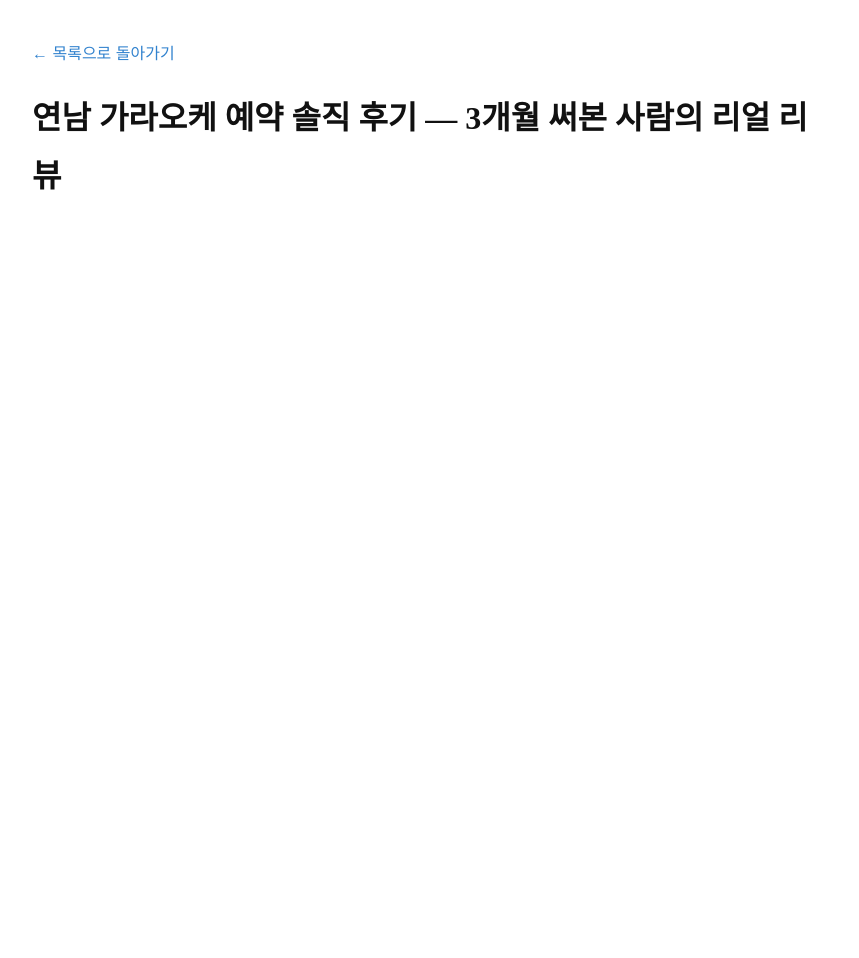
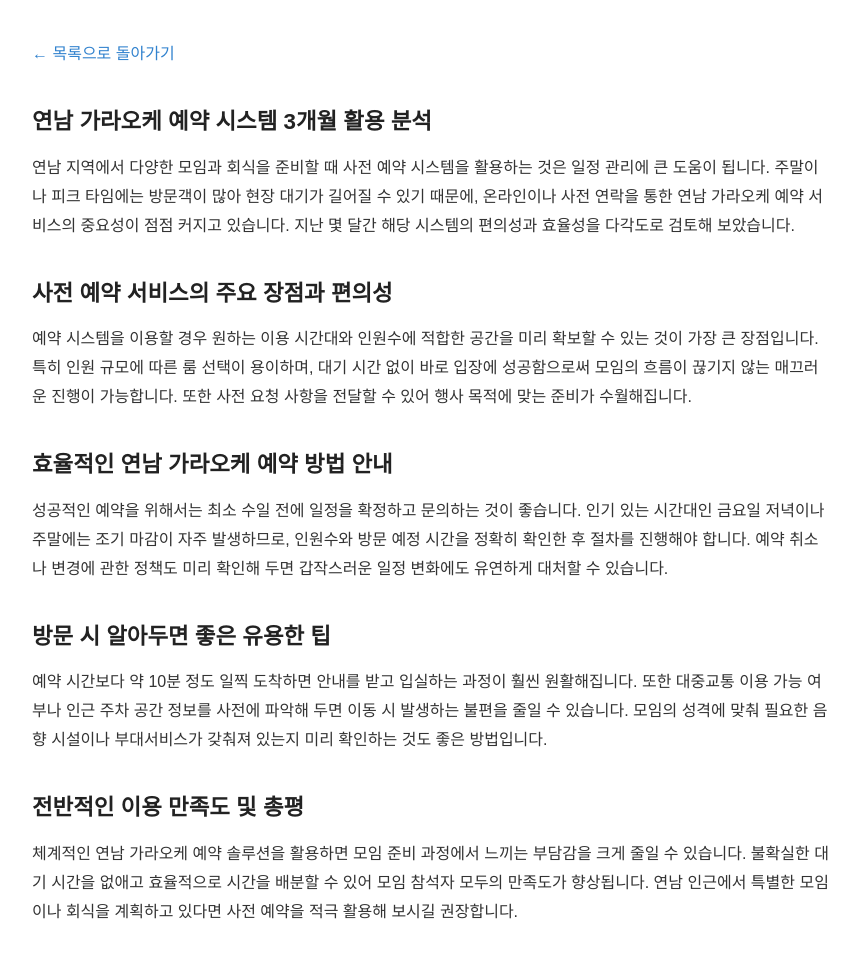
Before and after one commit to cosmos0111-cmyk/bp-t3b05-yn-karaoke-rsv-1, a plain HTML site: page posts/review-002-1pnph5p.html in a window 1280 px wide. Shown: the whole page, without its empty margins (208-1067 px from the left). Before the commit the page ends 800 px from the top, so only its background shows below. Drawn offline with Linux system fonts and the light colour scheme.

Commit message:
fix: 프롬프트 유출·한자 조각·반복 파손 제거 (2 files)

```diff
--- a/posts/review-002-1pnph5p.html
+++ b/posts/review-002-1pnph5p.html
@@ -22,9 +22,20 @@
     <a href="../index.html">← 목록으로 돌아가기</a>
   </header>
   <main>
-    <h1>연남 가라오케 예약 솔직 후기 — 3개월 써본 사람의 리얼 리뷰</h1>
-    <article>
+<h2>연남 가라오케 예약 시스템 3개월 활용 분석</h2>
+<p>연남 지역에서 다양한 모임과 회식을 준비할 때 사전 예약 시스템을 활용하는 것은 일정 관리에 큰 도움이 됩니다. 주말이나 피크 타임에는 방문객이 많아 현장 대기가 길어질 수 있기 때문에, 온라인이나 사전 연락을 통한 연남 가라오케 예약 서비스의 중요성이 점점 커지고 있습니다. 지난 몇 달간 해당 시스템의 편의성과 효율성을 다각도로 검토해 보았습니다.</p>
 
+<h2>사전 예약 서비스의 주요 장점과 편의성</h2>
+<p>예약 시스템을 이용할 경우 원하는 이용 시간대와 인원수에 적합한 공간을 미리 확보할 수 있는 것이 가장 큰 장점입니다. 특히 인원 규모에 따른 룸 선택이 용이하며, 대기 시간 없이 바로 입장에 성공함으로써 모임의 흐름이 끊기지 않는 매끄러운 진행이 가능합니다. 또한 사전 요청 사항을 전달할 수 있어 행사 목적에 맞는 준비가 수월해집니다.</p>
+
+<h2>효율적인 연남 가라오케 예약 방법 안내</h2>
+<p>성공적인 예약을 위해서는 최소 수일 전에 일정을 확정하고 문의하는 것이 좋습니다. 인기 있는 시간대인 금요일 저녁이나 주말에는 조기 마감이 자주 발생하므로, 인원수와 방문 예정 시간을 정확히 확인한 후 절차를 진행해야 합니다. 예약 취소나 변경에 관한 정책도 미리 확인해 두면 갑작스러운 일정 변화에도 유연하게 대처할 수 있습니다.</p>
+
+<h2>방문 시 알아두면 좋은 유용한 팁</h2>
+<p>예약 시간보다 약 10분 정도 일찍 도착하면 안내를 받고 입실하는 과정이 훨씬 원활해집니다. 또한 대중교통 이용 가능 여부나 인근 주차 공간 정보를 사전에 파악해 두면 이동 시 발생하는 불편을 줄일 수 있습니다. 모임의 성격에 맞춰 필요한 음향 시설이나 부대서비스가 갖춰져 있는지 미리 확인하는 것도 좋은 방법입니다.</p>
+
+<h2>전반적인 이용 만족도 및 총평</h2>
+<p>체계적인 연남 가라오케 예약 솔루션을 활용하면 모임 준비 과정에서 느끼는 부담감을 크게 줄일 수 있습니다. 불확실한 대기 시간을 없애고 효율적으로 시간을 배분할 수 있어 모임 참석자 모두의 만족도가 향상됩니다. 연남 인근에서 특별한 모임이나 회식을 계획하고 있다면 사전 예약을 적극 활용해 보시길 권장합니다.</p>
 </main>
 </body>
 </html>
```
Also changed, not shown: posts/t3link-001-1pnph5p.html (+13 -0 lines).
